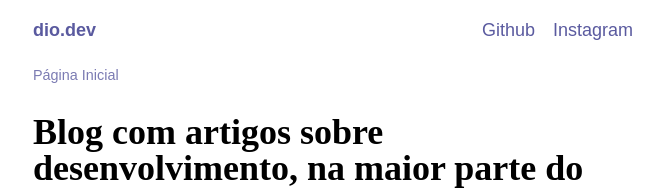
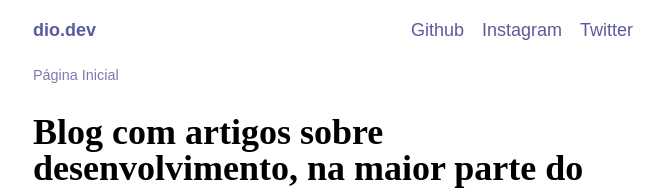
Before and after one commit to imaginamundo/dio.dev, an Astro site: page / in a window 1280 px wide. Shown: the top 190 px of the page, without its empty margins (307-971 px from the left). Built offline with nearby package versions, Linux system fonts and the light colour scheme; Astro itself is replaced by a stand-in of ours; a web font is replaced by a local one.

Commit message:
Update dependencies, update social link on header

```diff
--- a/src/layouts/Layout.astro
+++ b/src/layouts/Layout.astro
@@ -4,6 +4,7 @@ const { title, description, breadcrumb, centered } = Astro.props;
 const navItems = [
   { title: 'Github', href: 'https://github.com/imaginamundo' },
   { title: 'Instagram', href: 'https://instagram.com/fotografolixo' },
+  { title: 'Twitter', href: 'https://twitter.com/bomdiadio' },
 ]
 ---
 <!DOCTYPE html>
```
Also changed, not shown: package.json (+4 -4 lines), 1 other file.
